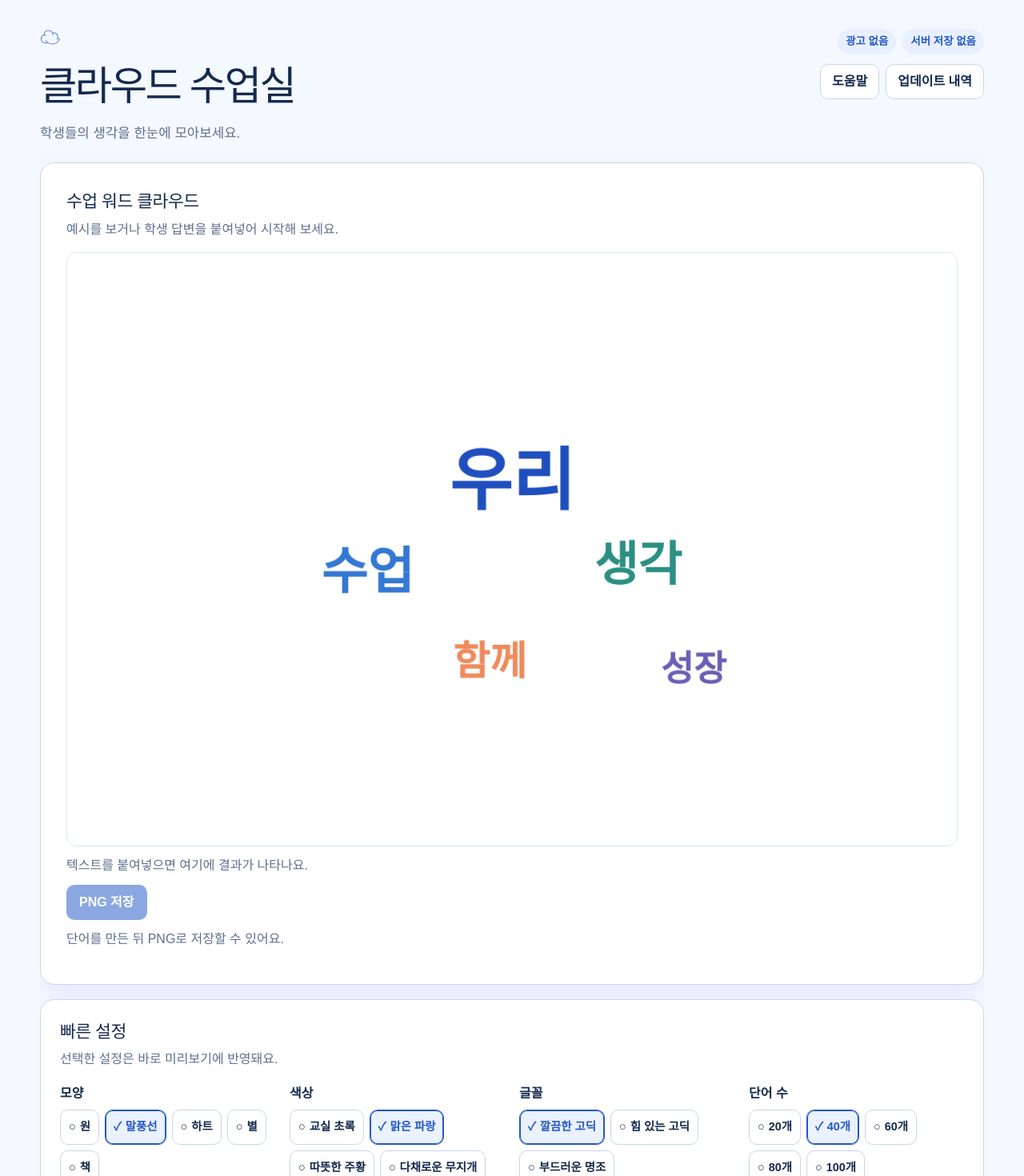
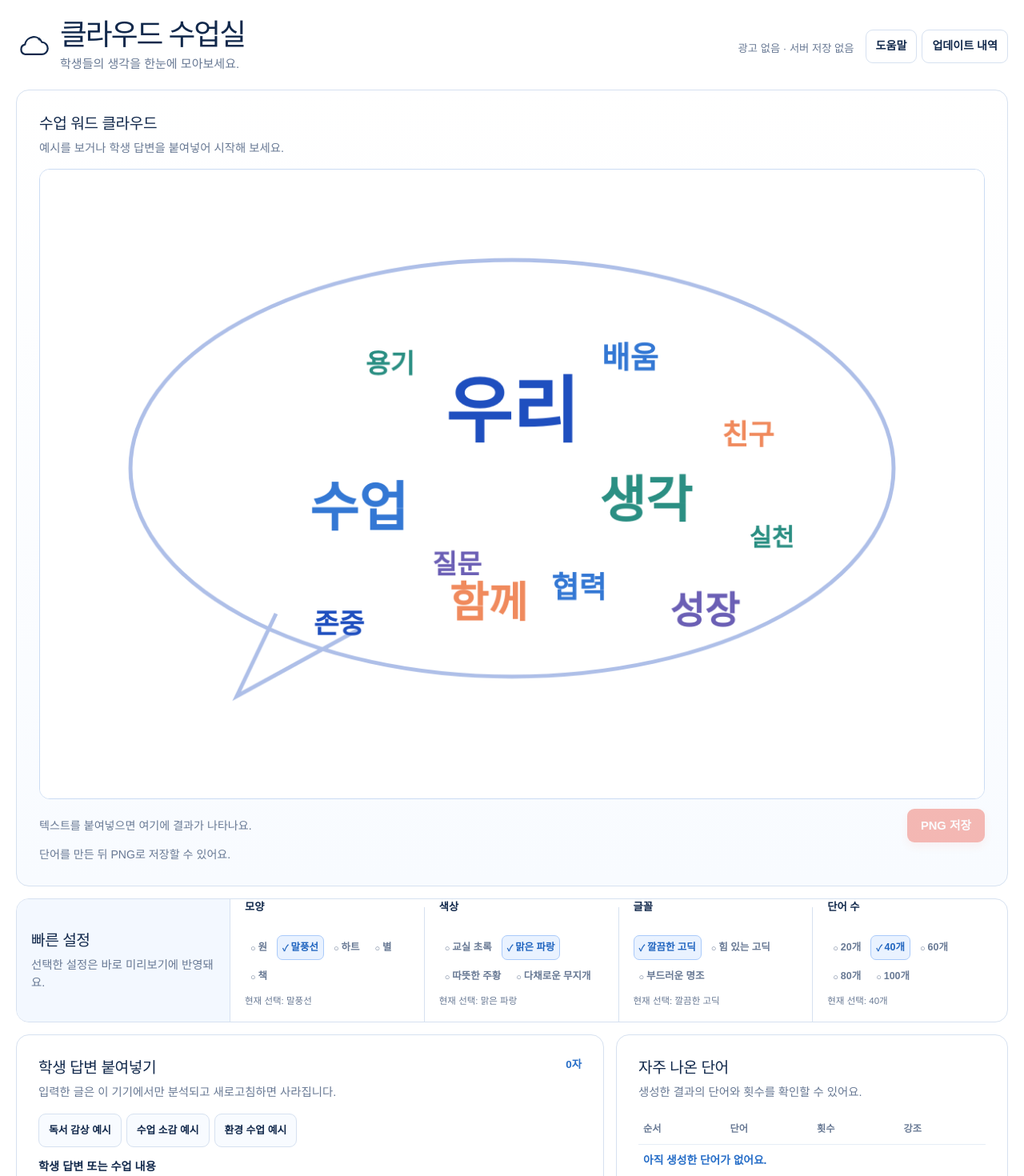
Before and after one commit to WBmaker2/edu-word-cloud, a Next.js app: page / in a window 1280 px wide. Shown: the top 1470 px of the page at 80% size. Built offline with nearby package versions, Linux system fonts and the light colour scheme.

Commit message:
feat: refine large preview classroom UI

```diff
--- a/app/WordCloudStudio.tsx
+++ b/app/WordCloudStudio.tsx
@@ -124,13 +124,18 @@ export function WordCloudStudio() {
   return (
     <main className="studio-shell">
       <header className="studio-header">
+        <div className="brand-lockup">
+          <svg className="brand-mark" aria-hidden="true" viewBox="0 0 48 36" fill="none">
+            <path d="M13 29h22.5a8.5 8.5 0 0 0 .7-17 12.5 12.5 0 0 0-23.7 3.3A7 7 0 0 0 13 29Z" stroke="currentColor" strokeWidth="2.5" strokeLinejoin="round" />
+            <path d="m32.5 5 .8 2.1 2.2.8-2.2.8-.8 2.2-.8-2.2-2.2-.8 2.2-.8.8-2.1Z" fill="currentColor" />
+          </svg>
           <div>
-          <p className="brand-mark" aria-hidden="true">☁</p>
             <h1>클라우드 수업실</h1>
             <p>학생들의 생각을 한눈에 모아보세요.</p>
           </div>
+        </div>
         <div className="header-actions">
-          <p className="privacy-notice"><span>광고 없음</span><span>서버 저장 없음</span></p>
+          <p className="privacy-notice">광고 없음 <span aria-hidden="true">·</span> 서버 저장 없음</p>
           <div>
             <button type="button" onClick={(event) => openDialog("help", event.currentTarget)}>도움말</button>
             <button type="button" onClick={(event) => openDialog("updates", event.currentTarget)}>업데이트 내역</button>
@@ -151,6 +156,7 @@ export function WordCloudStudio() {
       </section>
 
       <QuickSettings settings={settings} onChange={changeSettings} />
+      <div className="workspace-grid">
         <TextWorkspace
           text={text}
           excluded={excluded}
@@ -163,6 +169,7 @@ export function WordCloudStudio() {
           onGenerate={generate}
         />
         <WordFrequency words={displayedWords} />
+      </div>
       {activeDialog ? <InfoDialog type={activeDialog} onClose={closeDialog} /> : null}
     </main>
   );
--- a/app/components/CloudCanvas.tsx
+++ b/app/components/CloudCanvas.tsx
@@ -37,10 +37,17 @@ type PlacedWord = ReturnType<typeof layoutWords>["placed"][number];
 
 const EXAMPLE_WORDS = [
   { text: "우리", x: 600, y: 315, size: 92, colorIndex: 0 },
+  { text: "배움", x: 750, y: 242, size: 39, colorIndex: 1 },
+  { text: "용기", x: 445, y: 250, size: 34, colorIndex: 2 },
+  { text: "친구", x: 900, y: 340, size: 36, colorIndex: 3 },
   { text: "수업", x: 405, y: 435, size: 68, colorIndex: 1 },
   { text: "생각", x: 770, y: 425, size: 64, colorIndex: 2 },
+  { text: "질문", x: 530, y: 505, size: 34, colorIndex: 4 },
+  { text: "협력", x: 685, y: 535, size: 38, colorIndex: 1 },
   { text: "함께", x: 570, y: 555, size: 54, colorIndex: 3 },
   { text: "성장", x: 845, y: 565, size: 48, colorIndex: 4 },
+  { text: "존중", x: 380, y: 580, size: 35, colorIndex: 0 },
+  { text: "실천", x: 930, y: 470, size: 31, colorIndex: 2 },
 ] as const;
 
 export function CloudCanvas({ result, settings, onDownloadError }: CloudCanvasProps) {
@@ -76,6 +83,7 @@ export function CloudCanvas({ result, settings, onDownloadError }: CloudCanvasPr
     context.fillRect(0, 0, CANVAS_WIDTH, CANVAS_HEIGHT);
     context.textAlign = "center";
     context.textBaseline = "middle";
+    drawMaskOutline(context, settings.maskId, palette.colors[0]);
 
     if (!layout) {
       drawExampleCloud(context, font.family, font.weight, palette.colors);
@@ -145,7 +153,7 @@ export function CloudCanvas({ result, settings, onDownloadError }: CloudCanvasPr
   }
 
   return (
-    <section aria-label="워드 클라우드 결과">
+    <section className="cloud-canvas" aria-label="워드 클라우드 결과">
       <canvas
         ref={canvasRef}
         width={1200}
@@ -154,10 +162,9 @@ export function CloudCanvas({ result, settings, onDownloadError }: CloudCanvasPr
         aria-describedby={result ? "cloud-summary" : "cloud-empty-message"}
         style={{ display: "block", width: "100%", height: "auto", aspectRatio: "3 / 2" }}
       />
+      <div className="cloud-canvas__footer">
         {result ? (
-        <p id="cloud-summary">
-          표시된 단어 {layout?.placed.length ?? 0}개 · 공간 부족으로 생략 {layout?.omitted.length ?? 0}개
-        </p>
+          <p id="cloud-summary">표시된 단어 {layout?.placed.length ?? 0}개 · 공간 부족으로 생략 {layout?.omitted.length ?? 0}개</p>
         ) : (
           <p id="cloud-empty-message">텍스트를 붙여넣으면 여기에 결과가 나타나요.</p>
         )}
@@ -169,9 +176,30 @@ export function CloudCanvas({ result, settings, onDownloadError }: CloudCanvasPr
         >
           PNG 저장
         </button>
+      </div>
       {!result ? <p className="download-note">단어를 만든 뒤 PNG로 저장할 수 있어요.</p> : null}
     </section>
   );
+}
+
+function drawMaskOutline(context: CanvasRenderingContext2D, maskId: string, color: string) {
+  context.save();
+  context.strokeStyle = color;
+  context.globalAlpha = 0.36;
+  context.lineWidth = 5;
+  context.beginPath();
+  if (maskId === "bubble") {
+    context.ellipse(600, 380, 485, 265, 0, 0, Math.PI * 2);
+    context.moveTo(300, 565);
+    context.lineTo(250, 670);
+    context.lineTo(405, 585);
+  } else if (maskId === "circle") {
+    context.arc(600, 400, 305, 0, Math.PI * 2);
+  } else {
+    context.roundRect(175, 110, 850, 580, 44);
+  }
+  context.stroke();
+  context.restore();
 }
 
 function drawExampleCloud(
--- a/app/components/InfoDialog.tsx
+++ b/app/components/InfoDialog.tsx
@@ -39,7 +39,7 @@ export function InfoDialog({ type, onClose }: InfoDialogProps) {
             <li>워드 클라우드를 만든 뒤 모양과 색상을 골라요.</li>
             <li>마음에 들면 PNG 저장 버튼으로 수업 자료를 만들어요.</li>
           </ol>
-        ) : <p>2026-07-19 — 교사용 워드 클라우드 사이트 첫 제작</p>}
+        ) : <div><p>2026-07-19 — 큰 미리보기 중심의 교사용 작업 화면으로 디자인을 개선</p><p>2026-07-19 — 교사용 워드 클라우드 사이트 첫 제작</p></div>}
       </div>
     </dialog>
   );
--- a/app/globals.css
+++ b/app/globals.css
@@ -1,109 +1,111 @@
 @import "tailwindcss";
 
 :root {
-  --blue: #2357c6;
-  --blue-pale: #f4f8ff;
-  --ink: #14294d;
-  --accent: #f06d55;
-  --line: #c8d6ee;
-  --muted: #5e6f8d;
-  --surface: #ffffff;
-  --radius: 18px;
-  font-family: Arial, "Apple SD Gothic Neo", "Noto Sans KR", sans-serif;
+  --ink: #11284b;
+  --blue: #4d91f7;
+  --blue-pale: #f3f8ff;
+  --blue-soft: #e9f2ff;
+  --coral: #ef6f61;
+  --line: #d6e1f0;
+  --muted: #687994;
+  --surface: #fff;
+  --radius: 16px;
   color: var(--ink);
-  background: var(--blue-pale);
+  background: #fff;
+  font-family: "Pretendard", "Apple SD Gothic Neo", "Noto Sans KR", Arial, sans-serif;
 }
 
 * { box-sizing: border-box; }
+body { min-width: 320px; margin: 0; background: #fff; }
+button, input, textarea { font: inherit; }
+button { min-height: 42px; cursor: pointer; }
+button:disabled { cursor: not-allowed; opacity: .48; }
+button:focus-visible, input:focus-visible, textarea:focus-visible { outline: 3px solid rgb(77 145 247 / .36); outline-offset: 3px; }
 
-body { margin: 0; min-width: 320px; background: var(--blue-pale); }
+.studio-shell { width: min(1240px, calc(100% - 40px)); margin: 0 auto; padding: 24px 0 56px; }
+.studio-header { display: flex; align-items: center; justify-content: space-between; gap: 24px; margin-bottom: 20px; }
+.brand-lockup { display: flex; align-items: center; gap: 12px; }
+.brand-mark { width: 43px; color: var(--ink); flex: 0 0 auto; }
+.studio-header h1, .section-heading h2, .quick-settings h2 { margin: 0; color: var(--ink); }
+.studio-header h1 { font-size: clamp(1.55rem, 3vw, 2.3rem); letter-spacing: -.055em; line-height: 1.1; }
+.studio-header p { margin: 5px 0 0; color: var(--muted); font-size: .94rem; }
+.header-actions { display: flex; align-items: center; gap: 14px; }
+.privacy-notice { color: var(--muted) !important; font-size: .83rem !important; white-space: nowrap; }
+.header-actions button, .example-actions button, .info-dialog button { border: 1px solid var(--line); border-radius: 9px; background: #fff; color: var(--ink); padding: 8px 12px; font-size: .88rem; font-weight: 700; }
+.header-actions button + button { margin-left: 6px; }
 
-button, input, textarea { font: inherit; }
+.preview-panel { border: 1px solid var(--line); border-radius: var(--radius); background: linear-gradient(180deg, #fff 0%, #f8fbff 100%); padding: clamp(18px, 3vw, 28px); }
+.section-heading { display: flex; align-items: start; justify-content: space-between; gap: 16px; margin-bottom: 15px; }
+.section-heading h2, .quick-settings h2 { font-size: 1.2rem; letter-spacing: -.025em; }
+.section-heading p, .quick-settings > div > p { margin: 4px 0 0; color: var(--muted); font-size: .9rem; line-height: 1.55; }
+.cloud-canvas canvas { border: 1px solid #cbdcf3; border-radius: 13px; background: #fff; }
+.cloud-canvas__footer { display: flex; align-items: center; justify-content: space-between; gap: 16px; padding-top: 12px; }
+.cloud-canvas__footer p, .download-note { margin: 0; color: var(--muted); font-size: .88rem; }
+.cloud-canvas__footer button { flex: 0 0 auto; border: 0; border-radius: 9px; background: var(--coral); color: #fff; padding: 9px 17px; font-size: .92rem; font-weight: 800; box-shadow: 0 5px 12px rgb(239 111 97 / .18); }
+.download-note { padding-top: 5px; }
 
-button { min-height: 44px; cursor: pointer; }
+.quick-settings { display: grid; grid-template-columns: 1.1fr repeat(4, minmax(0, 1fr)); gap: 0; align-items: stretch; margin-top: 15px; border: 1px solid var(--line); border-radius: var(--radius); background: #fff; overflow: hidden; }
+.quick-settings > div, .setting-group { min-width: 0; padding: 17px 18px; }
+.quick-settings > div { display: grid; align-content: center; border-right: 1px solid var(--line); background: var(--blue-pale); }
+.setting-group { margin: 0; border: 0; border-right: 1px solid var(--line); }
+.setting-group:last-child { border-right: 0; }
+.setting-group legend { margin-bottom: 8px; padding: 0; color: var(--ink); font-size: .83rem; font-weight: 800; }
+.setting-options { display: flex; flex-wrap: wrap; gap: 5px; }
+.setting-option { min-height: 31px; display: inline-flex; align-items: center; gap: 3px; border: 1px solid transparent; border-radius: 7px; background: transparent; color: var(--muted); padding: 4px 6px; font-size: .78rem; font-weight: 700; }
+.setting-option span { font-size: .68rem; }
+.setting-option.is-selected { border-color: #a9cafa; background: var(--blue-soft); color: #1f64bf; }
+.setting-description { margin: 7px 0 0; color: var(--muted); font-size: .72rem; }
 
-button:disabled { cursor: not-allowed; opacity: .52; }
+.workspace-grid { display: grid; grid-template-columns: minmax(0, 1.35fr) minmax(330px, .9fr); gap: 15px; margin-top: 15px; }
+.text-workspace, .word-frequency { min-width: 0; border: 1px solid var(--line); border-radius: var(--radius); background: #fff; padding: clamp(18px, 2.6vw, 27px); }
+.character-count { color: #276ec8; font-size: .84rem; font-weight: 800; white-space: nowrap; }
+.example-actions { display: flex; flex-wrap: wrap; gap: 6px; margin-bottom: 14px; }
+.example-actions button { background: #f8fbff; font-size: .8rem; }
+.text-workspace label { display: grid; gap: 4px; margin: 12px 0 6px; color: var(--ink); font-size: .89rem; font-weight: 800; }
+.text-workspace label span { color: var(--muted); font-size: .78rem; font-weight: 400; }
+.text-workspace textarea, .text-workspace input { width: 100%; resize: vertical; border: 1px solid #bbd1ef; border-radius: 10px; background: #fff; color: var(--ink); padding: 11px 12px; line-height: 1.55; }
+.text-workspace textarea:focus, .text-workspace input:focus { border-color: var(--blue); outline: 0; }
+.text-workspace__details { display: grid; grid-template-columns: 1fr 1fr; gap: 0 14px; }
+.text-workspace__details label:nth-of-type(1), .text-workspace__details textarea { grid-column: 1; }
+.text-workspace__details label:nth-of-type(2), .text-workspace__details input { grid-column: 2; }
+.notice, .error-message, .preview-error { margin: 14px 0 0; padding: 10px 12px; border-radius: 9px; font-size: .86rem; }
+.notice { background: #fff5e1; color: #805300; }
+.error-message, .preview-error { background: #fff0ed; color: #9c2e1d; }
+.primary-action { width: 100%; margin-top: 15px; border: 0; border-radius: 9px; background: var(--ink); color: #fff; font-weight: 800; }
 
-button:focus-visible, input:focus-visible, textarea:focus-visible {
-  outline: 3px solid var(--accent);
-  outline-offset: 3px;
+.word-frequency { overflow-x: auto; }
+.word-frequency table { width: 100%; min-width: 290px; border-collapse: collapse; text-align: left; }
+.word-frequency th, .word-frequency td { border-bottom: 1px solid #e6edf6; padding: 10px 6px; font-size: .86rem; }
+.word-frequency th { color: var(--muted); font-size: .76rem; font-weight: 700; }
+.word-frequency td:last-child { color: #276ec8; font-weight: 700; }
+
+.info-dialog { width: min(560px, calc(100% - 32px)); border: 0; border-radius: var(--radius); color: var(--ink); box-shadow: 0 24px 60px rgb(17 40 75 / .24); padding: 0; }
+.info-dialog::backdrop { background: rgb(17 40 75 / .4); }
+.info-dialog__content { padding: 25px; }
+.info-dialog ol { padding-left: 22px; line-height: 1.8; }
+.info-dialog__content p { line-height: 1.6; }
+.info-dialog__close { min-height: 44px; }
+.sr-only { position: absolute; overflow: hidden; width: 1px; height: 1px; margin: -1px; clip: rect(0, 0, 0, 0); white-space: nowrap; }
+
+@media (max-width: 1020px) {
+  .quick-settings { grid-template-columns: repeat(2, minmax(0, 1fr)); }
+  .quick-settings > div { grid-column: 1 / -1; border-right: 0; border-bottom: 1px solid var(--line); }
+  .setting-group:nth-last-child(2) { border-right: 1px solid var(--line); }
+  .workspace-grid { grid-template-columns: 1fr; }
 }
 
-.studio-shell { width: min(1180px, calc(100% - 32px)); margin: 0 auto; padding: 28px 0 48px; overflow: hidden; }
-
-.studio-header { display: flex; justify-content: space-between; gap: 24px; align-items: flex-start; margin-bottom: 24px; }
-.studio-header h1, .section-heading h2, .quick-settings h2 { margin: 0; color: var(--ink); }
-.studio-header h1 { font-size: clamp(2rem, 4vw, 3.15rem); letter-spacing: -.05em; }
-.studio-header p { margin: 8px 0 0; color: var(--muted); font-size: 1.05rem; }
-.brand-mark { display: inline-block; margin: 0 0 4px !important; color: var(--blue) !important; font-size: 1.6rem !important; }
-.header-actions { display: grid; gap: 12px; justify-items: end; }
-.header-actions button, .example-actions button, .info-dialog button { border: 1px solid var(--line); background: var(--surface); color: var(--ink); border-radius: 10px; padding: 8px 14px; font-weight: 700; }
-.header-actions button + button { margin-left: 8px; }
-.privacy-notice { display: flex; flex-wrap: wrap; justify-content: end; gap: 8px; }
-.privacy-notice span { background: #e8f0ff; color: var(--blue); border-radius: 999px; padding: 6px 10px; font-size: .84rem; font-weight: 800; }
-
-.preview-panel, .quick-settings, .text-workspace, .word-frequency { background: var(--surface); border: 1px solid var(--line); border-radius: var(--radius); box-shadow: 0 10px 30px rgb(35 87 198 / 8%); }
-.preview-panel { padding: clamp(18px, 3vw, 32px); }
-.section-heading { display: flex; align-items: start; justify-content: space-between; gap: 16px; margin-bottom: 16px; }
-.section-heading h2, .quick-settings h2 { font-size: 1.35rem; letter-spacing: -.025em; }
-.section-heading p, .quick-settings > div > p { margin: 6px 0 0; color: var(--muted); line-height: 1.55; }
-.preview-panel canvas { border: 1px solid #dae5f8; border-radius: 13px; background: #fff; }
-.preview-panel section > p { margin: 12px 0; color: var(--muted); }
-.preview-panel section > button { border: 0; border-radius: 10px; background: var(--blue); color: white; padding: 10px 16px; font-weight: 800; }
-
-.quick-settings { display: grid; grid-template-columns: repeat(4, minmax(0, 1fr)); gap: 18px; align-items: start; padding: 24px; margin-top: 18px; }
-.quick-settings > div { grid-column: 1 / -1; }
-.setting-group { min-width: 0; margin: 0; padding: 0; border: 0; }
-.setting-group legend { padding: 0; margin-bottom: 8px; color: var(--ink); font-weight: 800; }
-.setting-options { display: flex; flex-wrap: wrap; gap: 7px; }
-.setting-option { min-height: 44px; display: inline-flex; align-items: center; gap: 5px; border: 1px solid var(--line); border-radius: 10px; background: #fff; color: var(--ink); padding: 8px 10px; font-size: .9rem; font-weight: 700; }
-.setting-option.is-selected { border-color: var(--blue); box-shadow: inset 0 0 0 1px var(--blue); background: #eaf1ff; color: var(--blue); }
-.setting-description { margin: 8px 0 0; color: var(--muted); font-size: .85rem; }
-
-.text-workspace, .word-frequency { padding: clamp(18px, 3vw, 30px); margin-top: 18px; }
-.character-count { color: var(--blue); font-size: .9rem; font-weight: 800; white-space: nowrap; }
-.example-actions { display: flex; flex-wrap: wrap; gap: 8px; margin-bottom: 16px; }
-.example-actions button { font-size: .9rem; }
-.text-workspace label { display: grid; gap: 5px; margin: 14px 0 7px; font-weight: 800; }
-.text-workspace label span { color: var(--muted); font-size: .86rem; font-weight: 400; }
-.text-workspace textarea, .text-workspace input { width: 100%; resize: vertical; border: 1px solid var(--line); border-radius: 10px; background: #fff; color: var(--ink); padding: 12px; line-height: 1.55; }
-.text-workspace__details { display: grid; grid-template-columns: 1fr 1fr; gap: 0 18px; }
-.text-workspace__details label:nth-of-type(1), .text-workspace__details textarea { grid-column: 1; }
-.text-workspace__details label:nth-of-type(2), .text-workspace__details input { grid-column: 2; }
-.notice, .error-message { margin: 16px 0 0; padding: 12px; border-radius: 10px; }
-.notice { background: #fff4dc; color: #805300; }
-.error-message { background: #fff0ed; color: #9c2e1d; }
-.primary-action { width: 100%; margin-top: 16px; border: 0; border-radius: 10px; background: var(--accent); color: #fff; font-weight: 800; }
-
-.word-frequency { overflow-x: auto; }
-.word-frequency table { width: 100%; border-collapse: collapse; text-align: left; min-width: 480px; }
-.word-frequency th, .word-frequency td { border-bottom: 1px solid var(--line); padding: 12px 10px; }
-.word-frequency th { color: var(--muted); font-size: .9rem; }
-
-.info-dialog { width: min(560px, calc(100% - 32px)); border: 0; border-radius: var(--radius); color: var(--ink); box-shadow: 0 24px 60px rgb(20 41 77 / 28%); padding: 0; }
-.info-dialog::backdrop { background: rgb(20 41 77 / 42%); }
-.info-dialog__content { padding: 26px; }
-.info-dialog ol { padding-left: 22px; line-height: 1.8; }
-.info-dialog__close { min-height: 44px; }
-.preview-error { margin: 14px 0 0; padding: 12px; border-radius: 10px; background: #fff0ed; color: #9c2e1d; }
-.sr-only { position: absolute; overflow: hidden; width: 1px; height: 1px; margin: -1px; clip: rect(0, 0, 0, 0); white-space: nowrap; }
-
-@media (max-width: 899px) {
-  .studio-header { display: grid; }
-  .header-actions { justify-items: start; }
-  .privacy-notice { justify-content: start; }
-  .quick-settings { grid-template-columns: repeat(2, minmax(0, 1fr)); }
+@media (max-width: 660px) {
+  .studio-shell { width: min(100% - 24px, 1240px); padding-top: 17px; }
+  .studio-header { align-items: flex-start; flex-direction: column; gap: 14px; }
+  .header-actions { width: 100%; align-items: flex-start; flex-direction: column; gap: 8px; }
+  .privacy-notice { white-space: nowrap; }
+  .cloud-canvas__footer { align-items: flex-start; flex-direction: column; }
+  .cloud-canvas__footer button { width: 100%; }
+  .quick-settings { grid-template-columns: 1fr; }
+  .setting-group, .setting-group:nth-last-child(2) { border-right: 0; border-bottom: 1px solid var(--line); }
+  .setting-group:last-child { border-bottom: 0; }
+  .text-workspace__details { grid-template-columns: 1fr; }
+  .text-workspace__details label:nth-of-type(1), .text-workspace__details textarea, .text-workspace__details label:nth-of-type(2), .text-workspace__details input { grid-column: 1; }
 }
 
-@media (max-width: 600px) {
-  .studio-shell { width: min(100% - 24px, 1180px); padding-top: 18px; }
-  .header-actions button { padding-inline: 10px; }
-  .quick-settings { grid-template-columns: 1fr; padding: 18px; }
-  .text-workspace__details { grid-template-columns: 1fr; }
-  .text-workspace__details label:nth-of-type(1), .text-workspace__details textarea, .text-workspace__details label:nth-of-type(2), .text-workspace__details input { grid-column: 1; }
-  .preview-panel, .text-workspace, .word-frequency { padding: 18px; }
-}
-
-@media (prefers-reduced-motion: reduce) {
-  *, *::before, *::after { scroll-behavior: auto !important; transition-duration: .01ms !important; animation-duration: .01ms !important; }
-}
+@media (prefers-reduced-motion: reduce) { *, *::before, *::after { scroll-behavior: auto !important; transition-duration: .01ms !important; animation-duration: .01ms !important; } }
```
Also changed, not shown: output/imagegen/teacher-word-cloud-redesign-concept.png (added), 1 other file (tests, documents, lock files or other folders). Lines whose indentation alone changed are shown as unchanged.
